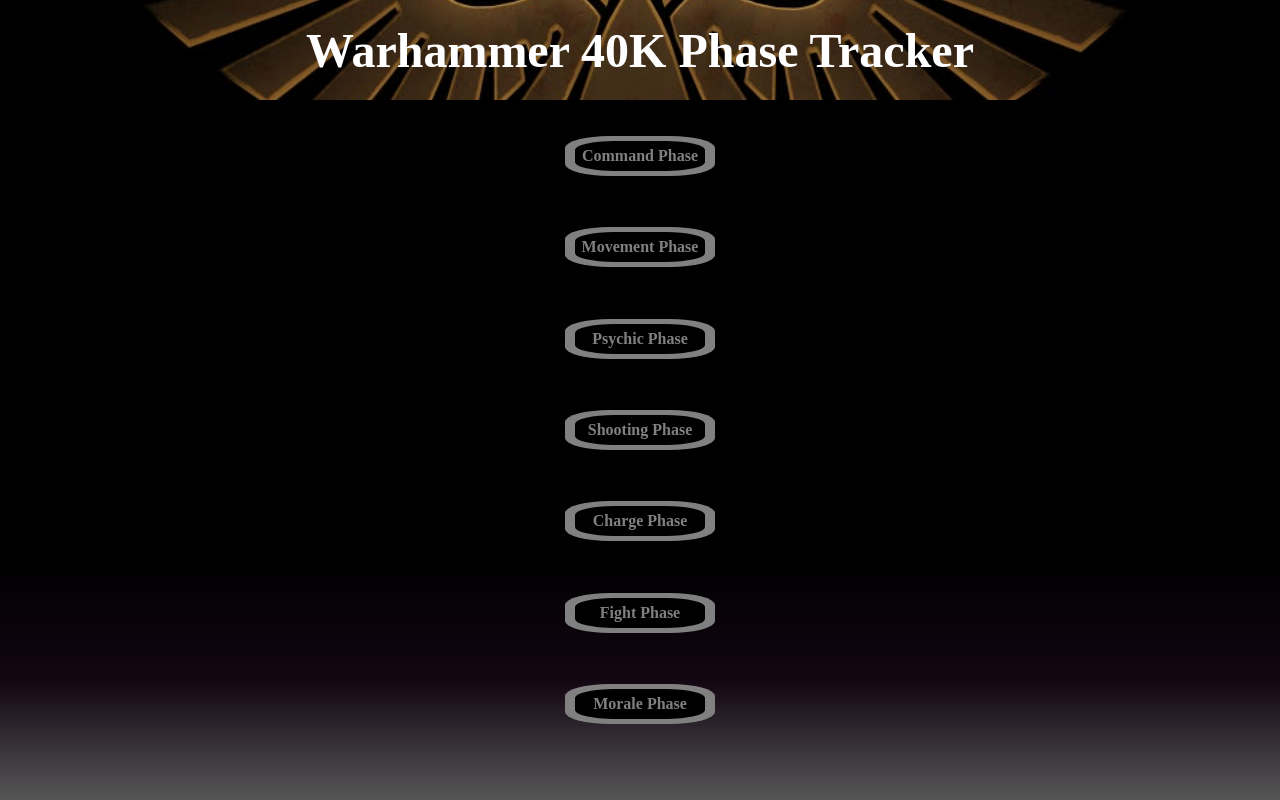
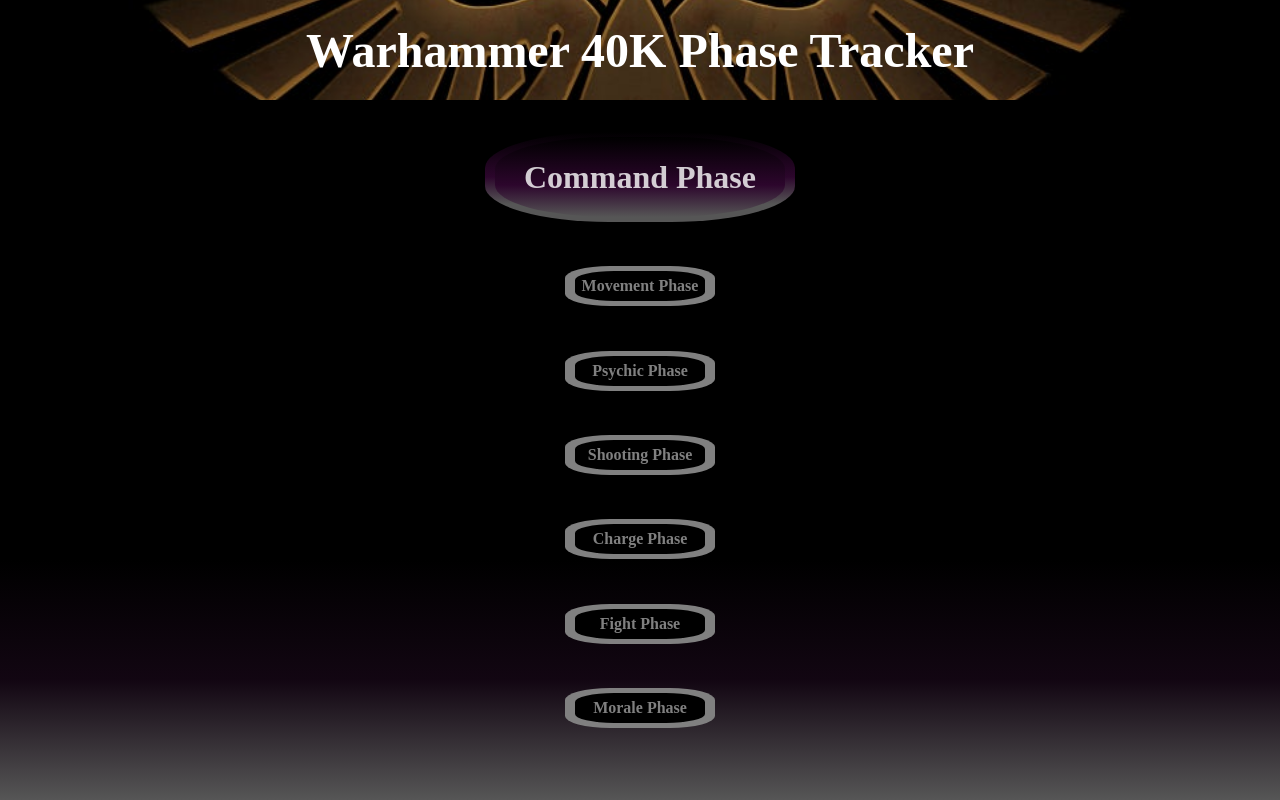
Before and after one commit to Cypheriam/Warhammer40K_Phase_Assistant, a plain HTML site: page 001_home/index.html in a window 1280 px wide. Drawn offline with Linux system fonts and the light colour scheme.

Commit message:
notations added to CSS and basic initialization implementation in JS, plenty more to write

```diff
--- a/001_home/css/main.css
+++ b/001_home/css/main.css
@@ -42,6 +42,8 @@ main {
     height: 75vh;
 }
 
+/* Inactive button stlying */
+
 .buttonBackground {
     display: flex;
     justify-content: center;
@@ -64,6 +66,8 @@ h2 {
     border-radius: 30%;
 }
 
+/* Active button styling */
+
 .activeButton {
     background: linear-gradient(180deg, rgba(0,0,0,1) 0%, rgba(44,6,44,1) 60%, rgba(86,86,86,1) 100%);
     color: rgba(256,256,256,.8);
--- a/001_home/css/mq_min_800.css
+++ b/001_home/css/mq_min_800.css
@@ -12,6 +12,8 @@ h1 {
     font-size: 3rem;
 }
 
+/* Inactive button styling */
+
 .buttonBackground {
     height: 40px;
     width: 150px;
@@ -23,6 +25,8 @@ h2 {
     font-size: 1rem;
 }
 
+/* Active button styling */
+
 .activeButton {
     height: 80px;
     width: 290px;
--- a/001_home/index.html
+++ b/001_home/index.html
@@ -6,36 +6,40 @@
     <title>40K Helper</title>
     <link rel="stylesheet" href="css/main.css">
     <link rel="stylesheet" href="css/mq_min_800.css" media="(min-width:800px)">
-    <script src="js/app.js"></script>
 </head>
+
 <body>
     <header>
         <h1>Warhammer 40K Phase Tracker</h1>
     </header>
     <main>
         <div id="mainSpacing">
-            <div class="buttonBackground">
-                <h2>Command Phase</h2>
+            <div id="comm" class="buttonBackground">
+                <h2 id="command">Command Phase</h2>
             </div>
-            <div class="buttonBackground">
-                <h2>Movement Phase</h2>
+            <div id="movebg" class="buttonBackground">
+                <h2 id="movement">Movement Phase</h2>
             </div>
-            <div class="buttonBackground">
-                <h2>Psychic Phase</h2>
+            <div id="psy" class="buttonBackground">
+                <h2 id="psychic">Psychic Phase</h2>
             </div>
-            <div class="buttonBackground">
-                <h2>Shooting Phase</h2>
+            <div id="shoot" class="buttonBackground">
+                <h2 id="shooting">Shooting Phase</h2>
             </div>
-            <div class="buttonBackground">
-                <h2>Charge Phase</h2>
+            <div id="cha" class="buttonBackground">
+                <h2 id="charge">Charge Phase</h2>
             </div>
-            <div class="buttonBackground">
-                <h2>Fight Phase</h2>
+            <div id="fi" class="buttonBackground">
+                <h2 id="fight">Fight Phase</h2>
             </div>
-            <div class="buttonBackground">
-                <h2>Morale Phase</h2>
+            <div id="mora" class="buttonBackground">
+                <h2 id="morale">Morale Phase</h2>
             </div>
         </div>
 </main>
+
 </body>
+
+<script src="js/app.js"></script>
+
 </html>
--- a/001_home/js/app.js
+++ b/001_home/js/app.js
@@ -0,0 +1,11 @@
+const commActive = document.getElementById('comm');
+const commandActive = document.getElementById('command');
+
+function init() {
+    commandActive.classList.remove('activeButton');
+    commandActive.classList.add('activeButton');
+    commActive.classList.remove('buttonBackground');
+    commActive.classList.add('buttonBackgroundActive');
+}
+
+init();
```
